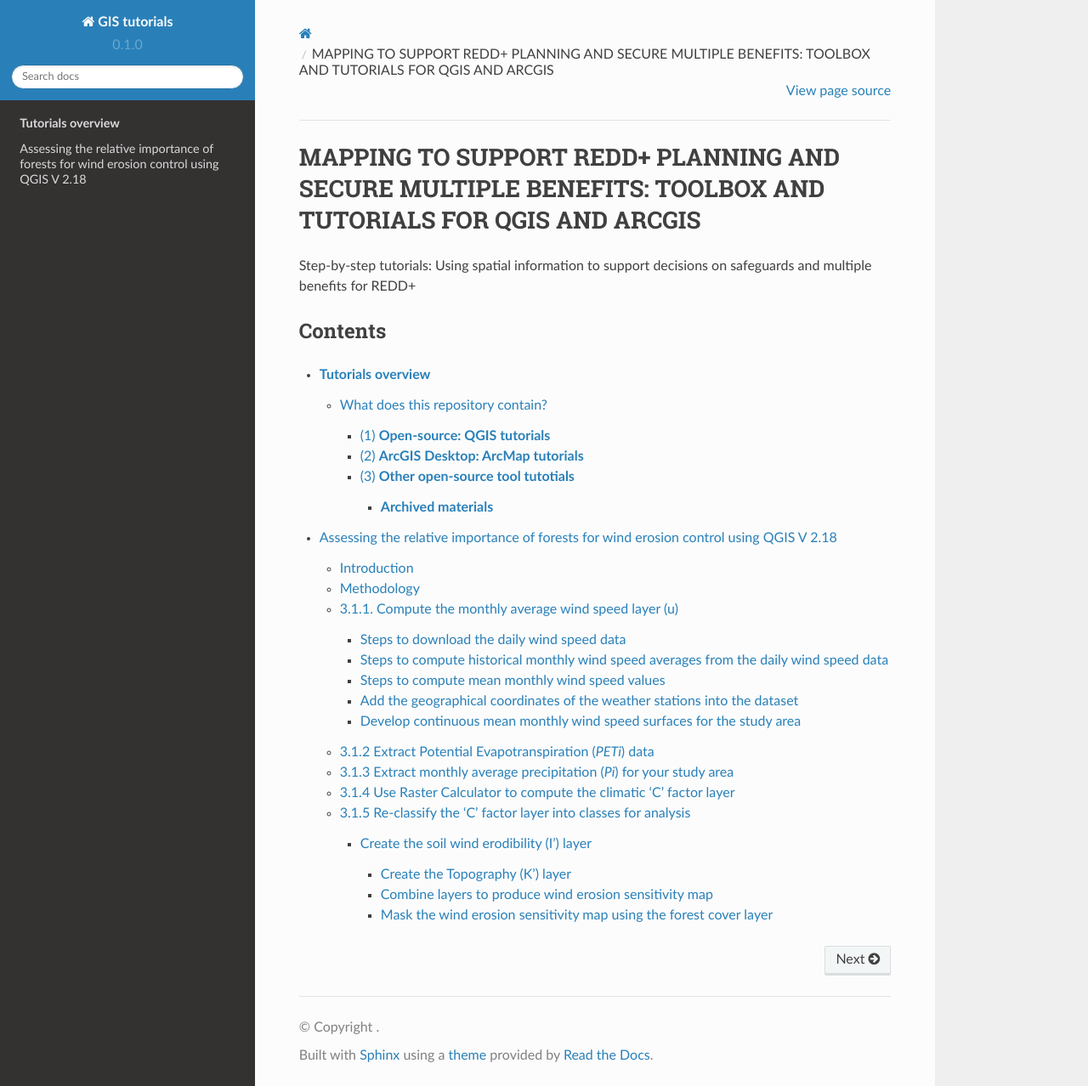
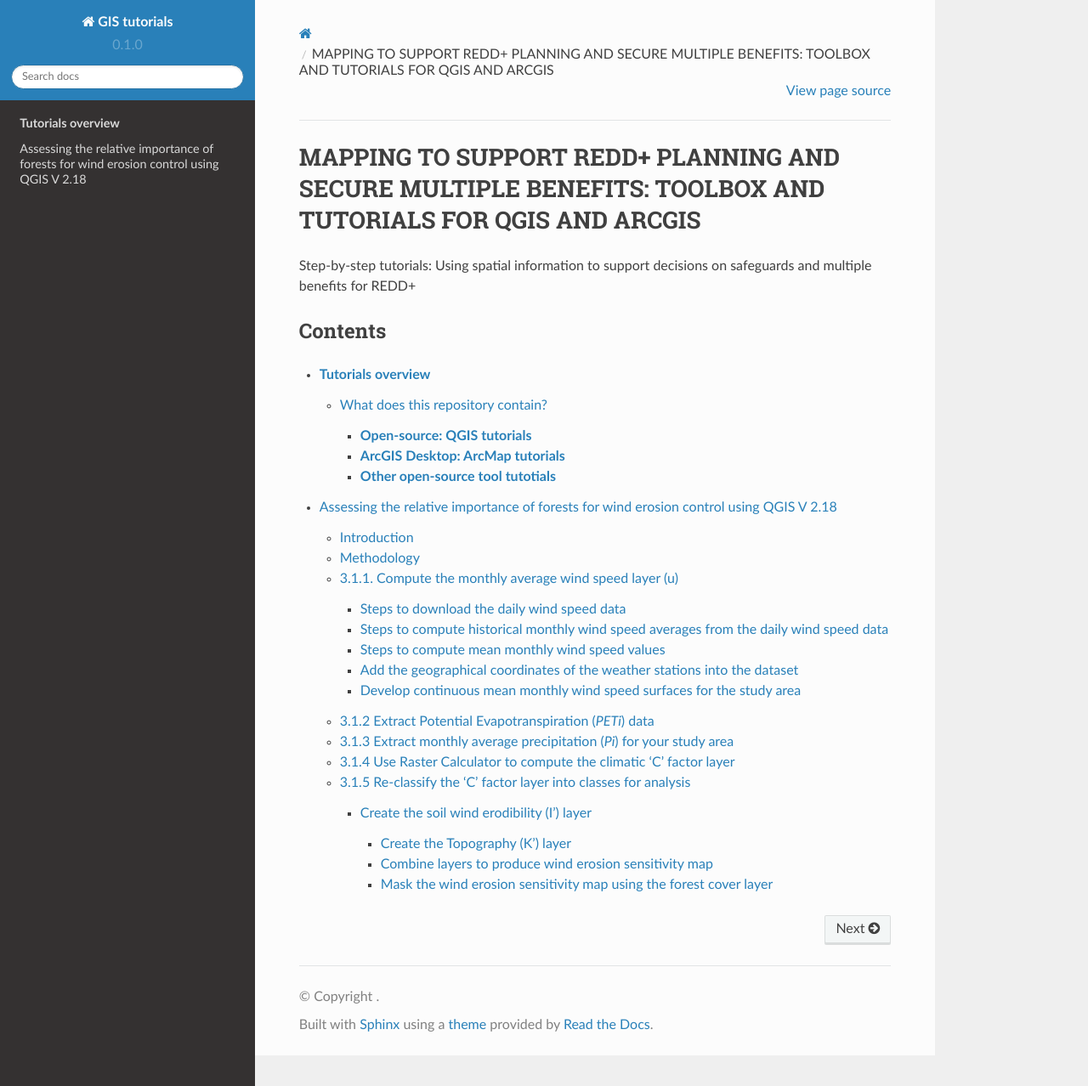
Before and after one commit to corinnar/GIS_tutorials, a Sphinx documentation site: the page built from docs/source/index.rst, in a window 1280 px wide and 1278 px high. Shown: the whole window at 85% size. Built offline with Sphinx 7.4.7 and the Read the Docs theme 2.0.0, drawn with Linux system fonts in a browser that asks for light colours; pages that are not in the unit, such as notebooks, are missing from menus.

Commit message:
Update GIS_TOOLS_PAGE.rst

```diff
--- a/docs/source/GIS_TOOLS_PAGE.rst
+++ b/docs/source/GIS_TOOLS_PAGE.rst
@@ -19,7 +19,7 @@ What does this repository contain?
 This repository provides links to step-by-step tutorials for QGIS and ArcGIS, and an ArcGIS toolbox and manual, to support decisions on safeguards and multiple benefits for REDD+.  Map-based resources and outputs produced by or with individual partner countries can be found on the \ `Multiple Benefits Country Resources Hub <http://bitly.com/mbs-redd>`__
 
 ~~~~~~~~~~~~~~~~~~~~~~~~~~~~~~~~~~~
-(1) **Open-source: QGIS tutorials**
+**Open-source: QGIS tutorials**
 ~~~~~~~~~~~~~~~~~~~~~~~~~~~~~~~~~~~
 
 Open-source software is released under a license that allows software to be freely used, modified, and shared (http://opensource.org/licenses). Therefore, using open source software has great potential in building sustainable capacity and a critical mass of experts. Training materials to aid users of open-source GIS software have been produced under the UN-REDD Programme. Please check QGIS software version specified in tutorial before use:
@@ -59,7 +59,7 @@ Open-source software is released under a license that allows software to be free
  **PDF versions of these tutorials can be accessed here**
 
 ~~~~~~~~~~~~~~~~~~~~~~~~~~~~~~~~~~~~~~~~
-(2) **ArcGIS Desktop: ArcMap tutorials**
+**ArcGIS Desktop: ArcMap tutorials**
 ~~~~~~~~~~~~~~~~~~~~~~~~~~~~~~~~~~~~~~~~
  ArcGIS is familiar to many users, widely taught and preferred by some national GIS teams. See tutorials for ArcGIS and a customised ArcMap toolbox, below.
 
@@ -83,13 +83,13 @@ The toolbox, and instruction manual accompanying the toolbox, provide illustrate
  **PDF versions of these tutorials can be accessed here**
 
 ~~~~~~~~~~~~~~~~~~~~~~~~~~~~~~~~~~~~~~~~
-(3) **Other open-source tool tutotials**
+**Other open-source tool tutotials**
 ~~~~~~~~~~~~~~~~~~~~~~~~~~~~~~~~~~~~~~~~
 -   Evaluating the importance of forests for water provision and limiting soil erosion: A modelling approach using WaterWorld (`English <https://www.un-redd.org/sites/default/files/2021-10/UN_REDD_WaterWorld_Tutorial_170306%20%28336966%29.pdf>`__, \ `French <https://www.un-redd.org/sites/default/files/2021-10/UN_REDD_WaterWorld_Tutorial_FR_180109.pdf>`__, \ `Spanish <https://www.un-redd.org/sites/default/files/2021-10/UN_REDD_WaterWorld_Tutorial_Spanish_170530.pdf>`__)
 
  **PDF versions of these tutorials can be accessed here**
 
-
+......................................................................................................................................................................
 **Archived materials**
 ^^^^^^^^^^^^^^^^^^^^^^
 
```
